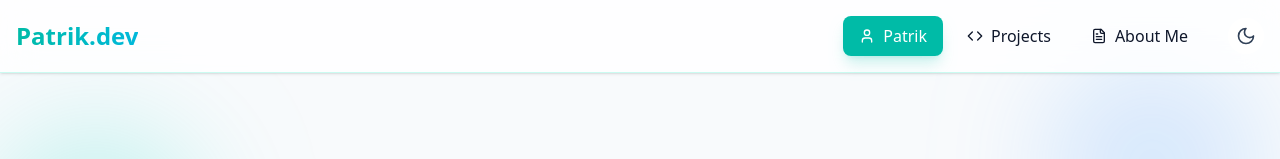
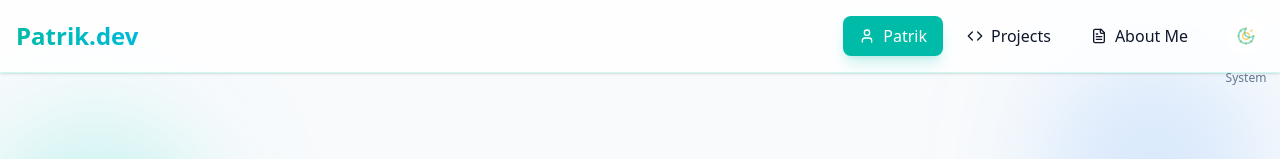
Before and after one commit to patrikpukan/pp-personal, a React (Vite) app: page / in a window 1280 px wide. Shown: the top 159 px of the page. Built offline with nearby package versions, Linux system fonts and the light colour scheme.

Commit message:
feat: enhance theme toggle functionality with localStorage and system preference detection

```diff
--- a/src/App.tsx
+++ b/src/App.tsx
@@ -1,4 +1,4 @@
-import { useState, useEffect, ReactNode } from "react";
+import { useState, useEffect, ReactNode, useCallback } from "react";
 import { cn } from "@/lib/utils";
 import {
   Moon,
@@ -11,15 +11,15 @@ import {
   Mail,
 } from "lucide-react";
 
-// Define valid directions as a type
+// Define direction type to ensure type safety
 type AnimationDirection = "up" | "down" | "left" | "right";
 
 // Animation utility for entry animations
-interface AnimatedEntryProps {
+type AnimatedEntryProps = {
   children: ReactNode;
   delay?: number;
   direction?: AnimationDirection;
-}
+};
 
 const AnimatedEntry = ({
   children,
@@ -55,45 +55,89 @@ const AnimatedEntry = ({
 
 // Theme Toggle Component
 const ThemeToggle = () => {
-  const [isDarkMode, setIsDarkMode] = useState(false);
+  // 'system', 'dark', or 'light'
+  type ThemeType = "system" | "dark" | "light";
+  const [theme, setTheme] = useState<ThemeType>("system");
 
-  useEffect(() => {
-    // Check system preference on initial load
+  // Apply theme based on current setting
+  const applyTheme = useCallback((newTheme: ThemeType) => {
+    // If system preference, check what system prefers
+    if (newTheme === "system") {
       const prefersDark = window.matchMedia(
         "(prefers-color-scheme: dark)"
       ).matches;
-    setIsDarkMode(prefersDark);
       document.documentElement.classList.toggle("dark", prefersDark);
+    } else {
+      document.documentElement.classList.toggle("dark", newTheme === "dark");
+    }
   }, []);
 
-  const toggleTheme = () => {
-    setIsDarkMode(!isDarkMode);
-    document.documentElement.classList.toggle("dark");
+  useEffect(() => {
+    // Check if theme is stored in localStorage
+    const savedTheme = localStorage.getItem("theme") || "system";
+    setTheme(savedTheme as ThemeType);
+    applyTheme(savedTheme as ThemeType);
+
+    // Add listener for system preference changes
+    const mediaQuery = window.matchMedia("(prefers-color-scheme: dark)");
+    const handleChange = () => {
+      if (theme === "system") {
+        applyTheme("system");
+      }
+    };
+
+    mediaQuery.addEventListener("change", handleChange);
+    return () => mediaQuery.removeEventListener("change", handleChange);
+  }, [theme, applyTheme]);
+
+  const setThemeWithSave = (newTheme: ThemeType) => {
+    localStorage.setItem("theme", newTheme);
+    setTheme(newTheme);
+    applyTheme(newTheme);
+  };
+
+  // Toggle between themes cyclically: system -> light -> dark -> system
+  const cycleTheme = () => {
+    const themes: ThemeType[] = ["system", "light", "dark"];
+    const currentIndex = themes.indexOf(theme);
+    const nextIndex = (currentIndex + 1) % themes.length;
+    setThemeWithSave(themes[nextIndex]);
   };
 
   return (
+    <div className="relative">
       <button
-      onClick={toggleTheme}
+        onClick={cycleTheme}
         className="p-2 rounded-full bg-background hover:bg-muted transition-colors"
         aria-label="Toggle theme"
       >
-      {isDarkMode ? (
-        <Sun className="h-5 w-5 text-yellow-400" />
+        {theme === "dark" ? (
+          <Moon className="h-5 w-5 text-teal-400" />
+        ) : theme === "light" ? (
+          <Sun className="h-5 w-5 text-yellow-500" />
         ) : (
-        <Moon className="h-5 w-5 text-slate-700" />
+          <div className="h-5 w-5 relative">
+            <Sun className="h-5 w-5 text-yellow-500 absolute opacity-50" />
+            <Moon className="h-5 w-5 text-teal-500 absolute opacity-50" />
+          </div>
         )}
       </button>
+
+      <span className="absolute -bottom-8 left-1/2 transform -translate-x-1/2 text-xs text-slate-500 dark:text-slate-400 whitespace-nowrap">
+        {theme === "system" ? "System" : theme === "dark" ? "Dark" : "Light"}
+      </span>
+    </div>
   );
 };
 
 // NavBar Components with hover effects
-interface NavItemProps {
+type NavItemProps = {
   active: boolean;
   onClick: () => void;
   children: ReactNode;
   icon: ReactNode;
   delay?: number;
-}
+};
 
 const NavItem = ({
   active,
@@ -218,18 +262,18 @@ const PatrikSection = () => {
   );
 };
 
-// Project interface definition
-interface Project {
+// Project card type definitions
+type ProjectType = {
   title: string;
   description: string;
   tags: string[];
   image: string;
-}
+};
 
-interface ProjectCardProps {
-  project: Project;
+type ProjectCardProps = {
+  project: ProjectType;
   index: number;
-}
+};
 
 const ProjectCard = ({ project, index }: ProjectCardProps) => {
   return (
```
Lines whose indentation alone changed are shown as unchanged.
